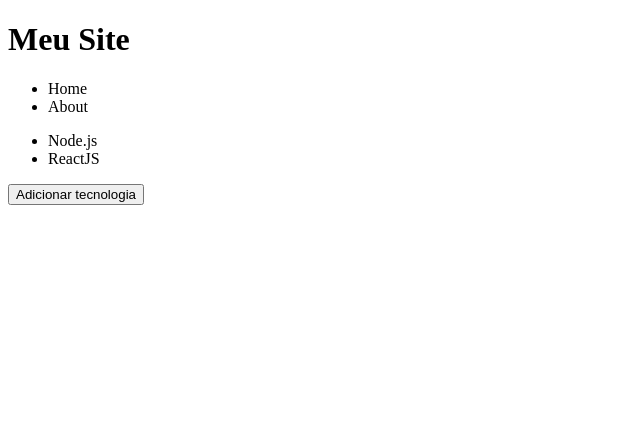
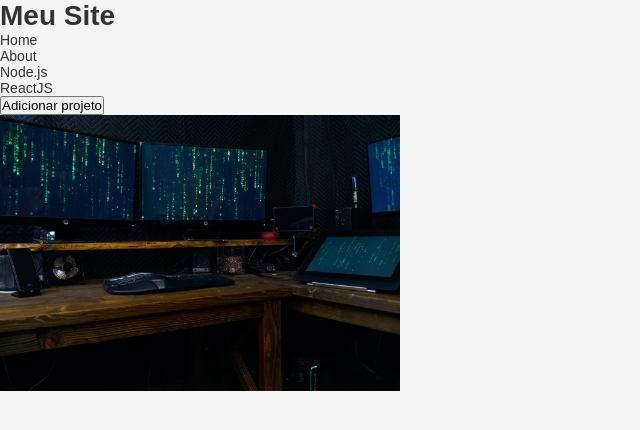
Before and after one commit to herbsonsilva/gostack-n01m02-front-end-com-reactjs, a React app: page / in a window 1280 px wide. Shown: the top 430 px of the page, without its empty margins (0-640 px from the left). Built offline with nearby package versions, Linux system fonts and the light colour scheme.

Commit message:
Added style-loader css-loader file-loader

```diff
--- a/package.json
+++ b/package.json
@@ -13,8 +13,11 @@
     "@babel/preset-env": "^7.12.11",
     "@babel/preset-react": "^7.12.10",
     "babel-loader": "^8.2.2",
+    "css-loader": "^5.0.1",
+    "file-loader": "^6.2.0",
     "react": "^17.0.1",
     "react-dom": "^17.0.1",
+    "style-loader": "^2.0.0",
     "webpack": "^5.11.1",
     "webpack-cli": "^4.3.0"
   },
--- /dev/null
+++ b/src/components/App.css
@@ -0,0 +1,12 @@
+* {
+  margin: 0;
+  padding: 0;
+  outline: 0;
+  box-sizing: border-box;
+}
+
+body {
+  background: #f5f5f5;
+  font: 14px sans-serif;
+  color: #333
+}
--- a/src/components/App.js
+++ b/src/components/App.js
@@ -1,13 +1,16 @@
 import React, { useState } from 'react';
+
+import './App.css';
+import backgroundImage from '../assets/background.jpeg';
 
 import Header from './Header';
 import Menu from './Menu';
 
 export default function App() {
-  const [techs, setTechs] = useState(['Node.js', 'ReactJS']);
+  const [projects, setProjects] = useState(['Node.js', 'ReactJS']);
 
   function handleAddTech() {
-    setTechs([...techs, `New Trader ${ Date.now() }`]);
+    setProjects([...projects, `New project ${ Date.now() }`]);
   }
 
   return (
@@ -15,11 +18,13 @@ export default function App() {
       <Header title="Meu Site" />
       <Menu />
       <ul>
-        { techs.map(tech => (
-          <li key={tech}>{ tech }</li>
-        )) }
+        { projects.map(project => (
+          <li key={project}>{ project }</li>
+          )) }
       </ul>
-      <button type="button" onClick={handleAddTech}>Adicionar tecnologia</button>
+      <button type="button" onClick={handleAddTech}>Adicionar projeto</button>
+      <br/>
+      <img src={ backgroundImage } alt="background" width={400} />
     </>
   );
 }
```
Also changed, not shown: src/assets/background.jpeg (added).
